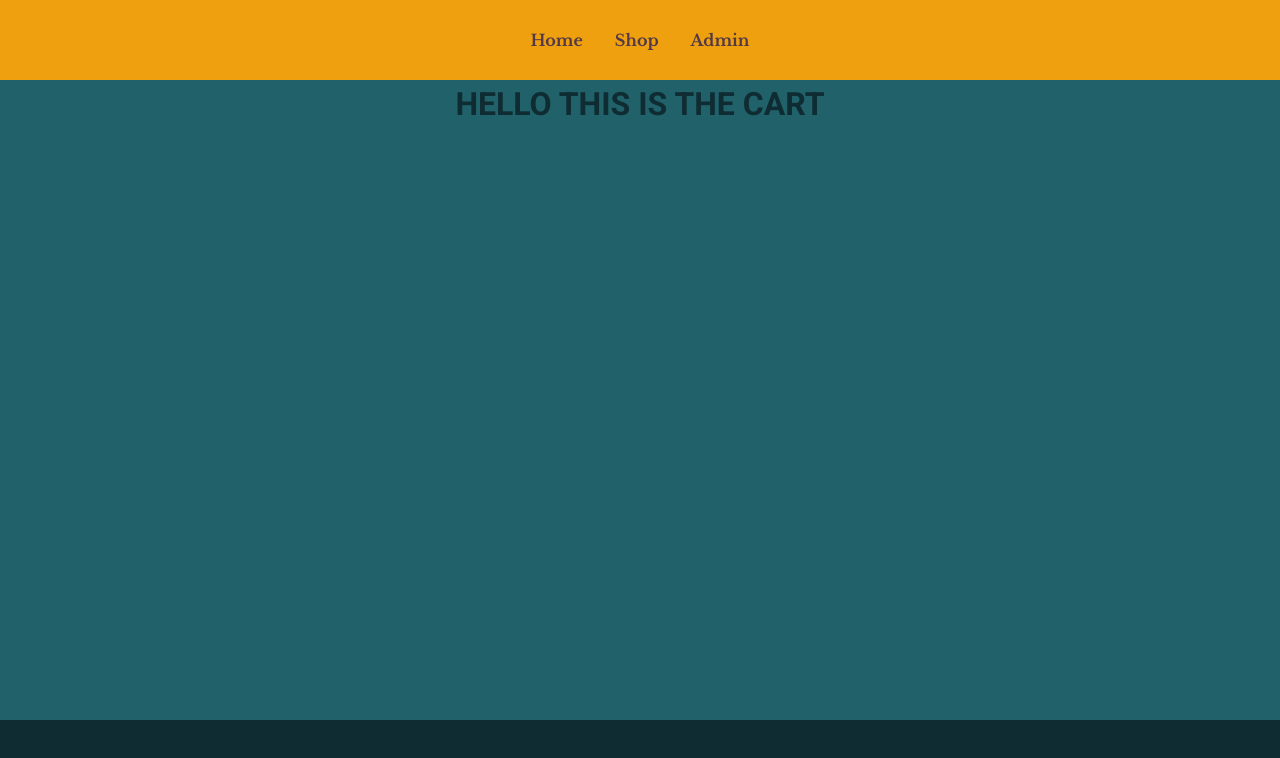
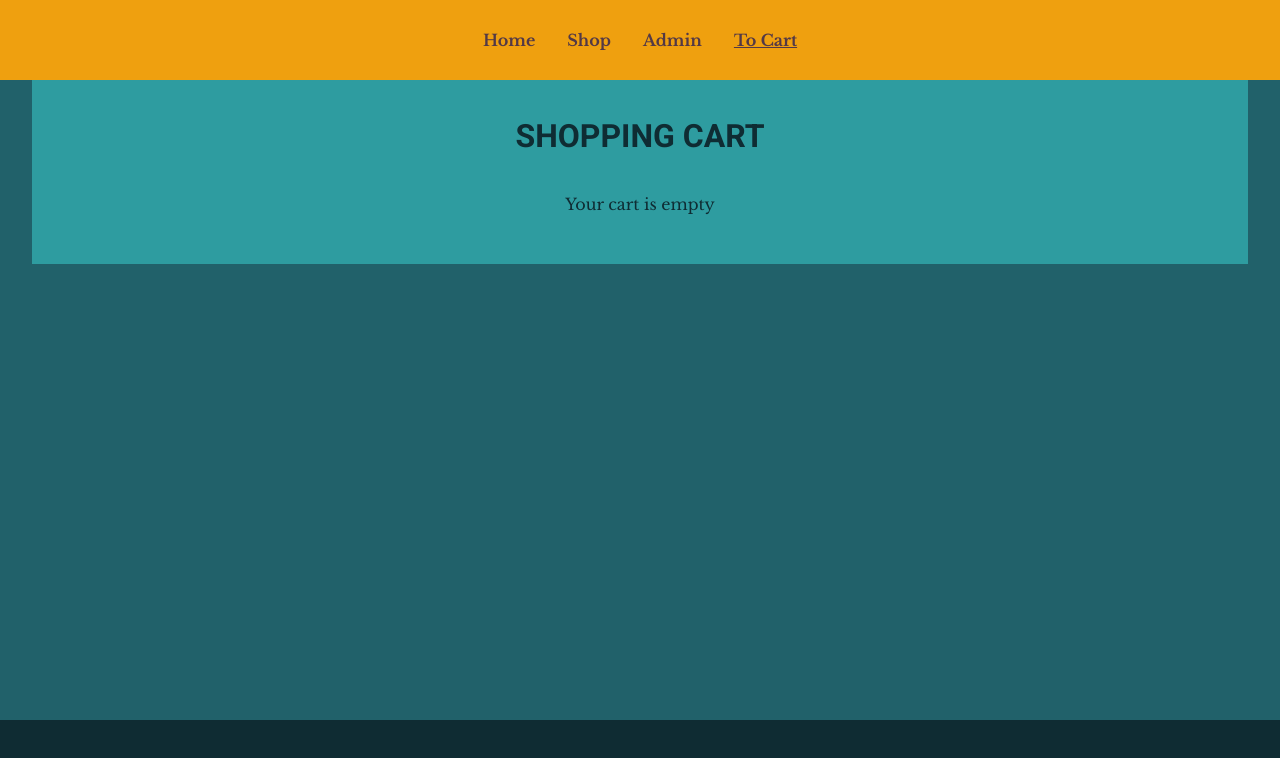
Before and after one commit to KarinaAllard/ecommerce-client, a React (Vite) app: page /cart in a window 1280 px wide. Shown: the top 758 px of the page. Built offline with nearby package versions, Linux system fonts and the light colour scheme.

Commit message:
Add working cart, fix a bug with quantity. Add basic styling, to be improved later

```diff
--- a/src/Router.tsx
+++ b/src/Router.tsx
@@ -15,6 +15,7 @@ import { UpdateCustomer } from "./pages/admin/UpdateCustomer";
 import { UpdateOrder } from "./pages/admin/UpdateOrder";
 import { UpdateProduct } from "./pages/admin/UpdateProduct";
 import { OrderDetails } from "./pages/admin/OrderDetails";
+import { CartProvider } from "./context/CartContext";
 
 export const router = createBrowserRouter([
 	{
@@ -70,15 +71,27 @@ export const router = createBrowserRouter([
 			},
 			{
 				path: "/products",
-				element: <Products />,
+				element: (
+					<CartProvider>
+						<Products />
+					</CartProvider>
+				),
 			},
 			{
 				path: "product/:id",
-				element: <ProductDetails />,
+				element: (
+					<CartProvider>
+						<ProductDetails />
+					</CartProvider>
+				),
 			},
 			{
 				path: "/cart",
-				element: <Cart />,
+				element: (
+				<CartProvider>
+					<Cart />
+				</CartProvider>
+				),
 			},
 		],
 	},
--- a/src/components/Navbar.tsx
+++ b/src/components/Navbar.tsx
@@ -1,4 +1,4 @@
-import { NavLink } from "react-router"
+import { Link, NavLink } from "react-router"
 
 export const Navbar = () => {
 
@@ -9,6 +9,7 @@ export const Navbar = () => {
                 <li className="nav-item"><NavLink to={"/"}>Home</NavLink></li>
                 <li className="nav-item"><NavLink to={"/products"}>Shop</NavLink></li>
                 <li className="nav-item"><NavLink to={"/admin/manage-products"}>Admin</NavLink></li>
+                <li className="nav-item"><NavLink to={"/cart"}>To Cart</NavLink></li>
             </ul>
         </div>
     )
--- /dev/null
+++ b/src/context/CartContext.tsx
@@ -0,0 +1,25 @@
+import { createContext, Dispatch, PropsWithChildren, useReducer } from "react";
+import { CartItem } from "../types/CartItem";
+import { CartReducer, ICartAction } from "../reducers/CartReducer";
+
+export interface ICartContext {
+    cart: CartItem[];
+    dispatch: Dispatch<ICartAction>;
+}
+
+const CartContext = createContext<ICartContext>({
+    cart: [],
+    dispatch: () => null,
+});
+
+export const CartProvider = ({ children }: PropsWithChildren<{}>) => {
+    const [cart, dispatch] = useReducer(CartReducer, []);
+
+    return (
+        <CartContext.Provider value={{ cart, dispatch }}>
+            {children}
+        </CartContext.Provider>
+    )
+}
+
+export default CartContext;
--- a/src/pages/shop/Cart.tsx
+++ b/src/pages/shop/Cart.tsx
@@ -1,9 +1,77 @@
+import { useContext } from "react"
+import CartContext from "../../context/CartContext"
+import { CartItem } from "../../types/CartItem";
+import { CartActionType } from "../../reducers/CartReducer";
+import { Button } from "../../components/Button";
+import { FaMinus, FaPlus, FaTrash } from "../../icons";
+
 export const Cart = () => {
+    const { cart, dispatch } = useContext(CartContext);
+
+    const totalCartPrice = cart.reduce(
+        (total, item: CartItem) => total + item.product.price * item.quantity,
+        0
+    );
+
+    const handleRemoveFromCart = (cartItem: CartItem) => {
+        dispatch({
+            type: CartActionType.REMOVE_ITEM,
+            payload: cartItem,
+        })
+    }
+
+    const handleChangeQuantity = (cartItem: CartItem, change: number) => {
+        dispatch({
+            type: CartActionType.CHANGE_QUANTITY,
+            payload: { ...cartItem, quantity: change },
+        });
+    };
+
+    const handleResetCart = () => {
+        dispatch({
+            type: CartActionType.RESET_CART,
+            payload: null,
+        });
+    };
 
     return (
 
-        <>
-            <h2>Hello this is the cart</h2>
-        </>
+        <div className="cart-wrapper">
+            <h2>Shopping Cart</h2>
+
+            {cart.length === 0 ? (
+                <p>Your cart is empty</p>
+            ) : (
+                <div className="cart-div">
+                    <div className="cart-items">
+                        {cart.map((item) => (
+                            <div key={item.product.id} className="cart-item">
+                                <div className="item-details">
+                                    <img src={item.product.image} alt={item.product.name} />
+                                    <div>
+                                        <h3>{item.product.name}</h3>
+                                        <p>{item.product.price} kr</p>
+                                    </div>
+                                </div>
+                                <div className="item-actions">
+                                    <div className="quantity-controls">
+                                        <Button onClick={() => handleChangeQuantity(item, -1)}><FaMinus /></Button>
+                                        <span>{item.quantity}</span>
+                                        <Button onClick={() => handleChangeQuantity(item, 1)}><FaPlus /></Button>
+                                    </div>
+                                    <Button onClick={() => handleRemoveFromCart(item)}><FaTrash /></Button>
+                                </div>
+                            </div>
+                        ))}
+                    </div>
+
+                    <div className="cart-summary">
+                        <h3>Total: {totalCartPrice} kr</h3>
+                        <Button onClick={handleResetCart}>Clear Cart</Button>
+                        <Button disabled={cart.length === 0}>Proceed to Checkout</Button>
+                    </div>
+                </div>
+            )}
+        </div>
     )
 }
--- a/src/pages/shop/ProductDetails.tsx
+++ b/src/pages/shop/ProductDetails.tsx
@@ -4,14 +4,30 @@ import "../../styles/shop.css";
 import { useParams } from "react-router";
 import { Link } from "react-router";
 import { MdChevronLeft } from "../../icons";
+import { useContext } from "react";
+import CartContext from "../../context/CartContext";
+import { CartActionType } from "../../reducers/CartReducer";
 
 export const ProductDetails = () => {
 	const { id } = useParams();
+    const { cart, dispatch } = useContext(CartContext);
 	const { products, isLoading, error } = useProducts();
 
 	const product = products.find((p) => p.id === Number(id));
 
     const inStock = (product?.stock ?? 0) > 0;
+
+    const handleAddToCart = () => {
+        if (product) {
+            dispatch({
+                type: CartActionType.ADD_ITEM,
+                payload: {
+                    product,
+                    quantity: 1,
+                }
+            })
+        }
+    }
 
 	return (
 		<div className="shop-wrapper">
@@ -35,7 +51,7 @@ export const ProductDetails = () => {
 					</div>
 
 					<div className="button-div">
-						<Button className="cart-btn" disabled={!inStock}>
+						<Button onClick={handleAddToCart} className="cart-btn" disabled={!inStock}>
                             {inStock ?  "Add to Cart" : "Out of Stock"}</Button>
                         {/* <div className="amount-div"><span className="fa-icon"><FaMinus /></span><span>1</span><span className="fa-icon"><FaPlus /></span></div>     */}
 					</div>
--- a/src/styles/shop.css
+++ b/src/styles/shop.css
@@ -1,3 +1,23 @@
+
+.cart-wrapper {
+    display: flex;
+    flex-direction: column;
+    align-items: center;
+    justify-content: center;
+    margin: 2rem;
+    margin-top: 0;
+    padding: 2rem 1rem;
+    gap: 1rem;
+    background-color: var(--light-blue);
+
+    .cart-div {
+        display: flex;
+        flex-direction: column;
+        align-items: center;
+        padding: 2rem;
+        width: 100%;
+    }
+}
 
 .shop-wrapper {
 
```
